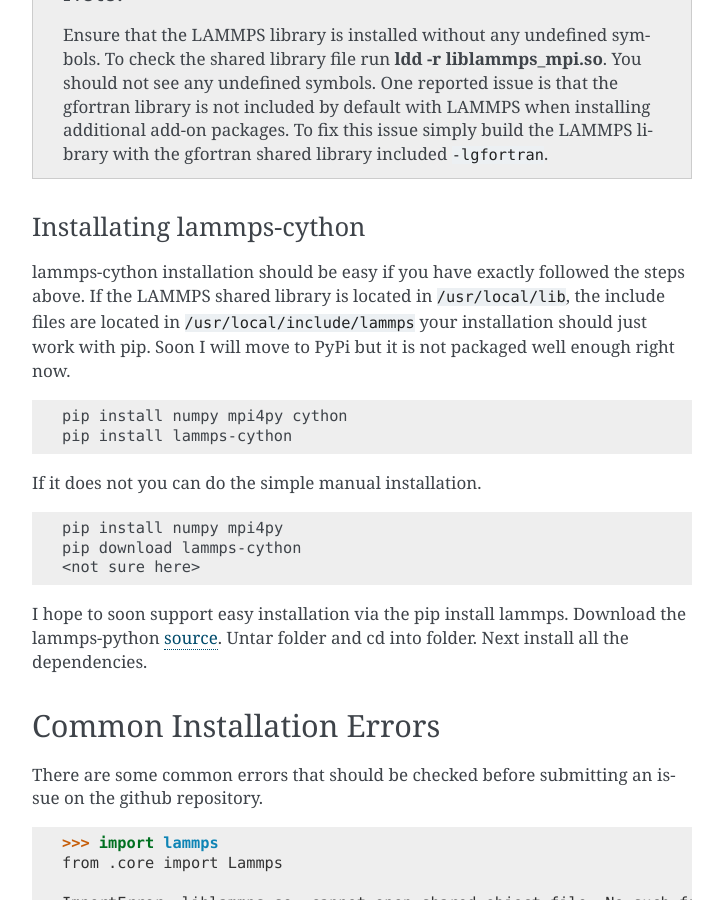
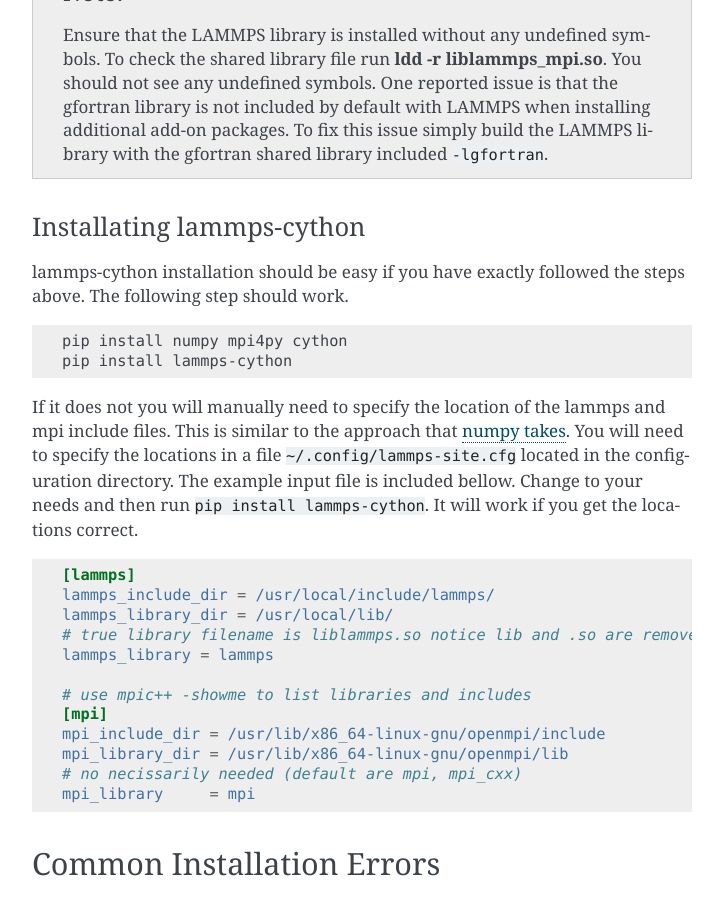
Before and after one commit to costrouc/lammps-cython, a Sphinx documentation site: the page built from docs/installation.rst, in a window 1280 px wide and 900 px high, scrolled down 2334 px. Shown: the whole window, without its empty margins (388-1111 px from the left). Built offline with Sphinx 7.4.7, drawn with Linux system fonts in a browser that asks for light colours; cross-references to code outside the pages are shown as plain code.

Commit message:
Adding easier installation process for pip. Added documentation showing

```diff
--- a/docs/installation.rst
+++ b/docs/installation.rst
@@ -136,30 +136,38 @@ Installating lammps-cython
 ^^^^^^^^^^^^^^^^^^^^^^^^^^
 
 lammps-cython installation should be easy if you have exactly followed
-the steps above. If the LAMMPS shared library is located in
-``/usr/local/lib``, the include files are located in
-``/usr/local/include/lammps`` your installation should just work with
-pip. Soon I will move to PyPi but it is not packaged well enough right
-now.
+the steps above. The following step should work.
 
 .. code-block:: bash
 
    pip install numpy mpi4py cython
    pip install lammps-cython
 
+If it does not you will manually need to specify the location of the
+lammps and mpi include files. This is similar to the approach that
+`numpy takes
+<https://github.com/numpy/numpy/blob/master/site.cfg.example>`_. You
+will need to specify the locations in a file
+``~/.config/lammps-site.cfg`` located in the configuration
+directory. The example input file is included bellow. Change to your
+needs and then run ``pip install lammps-cython``. It will work if you
+get the locations correct.
 
-If it does not you can do the simple manual installation.
+.. code-block:: ini
 
-.. code-block:: bash
+   [lammps]
+   lammps_include_dir = /usr/local/include/lammps/
+   lammps_library_dir = /usr/local/lib/
+   # true library filename is liblammps.so notice lib and .so are removed
+   lammps_library = lammps
 
-   pip install numpy mpi4py
-   pip download lammps-cython
-   <not sure here>
+   # use mpic++ -showme to list libraries and includes
+   [mpi]
+   mpi_include_dir = /usr/lib/x86_64-linux-gnu/openmpi/include
+   mpi_library_dir = /usr/lib/x86_64-linux-gnu/openmpi/lib
+   # no necissarily needed (default are mpi, mpi_cxx)
+   mpi_library     = mpi
 
-I hope to soon support easy installation via the pip install
-lammps. Download the lammps-python `source
-<http://github.com/costrouc/lammps-python/tarbal/stable>`_. Untar
-folder and cd into folder. Next install all the dependencies.
 
 Common Installation Errors
 --------------------------
```
Also changed, not shown: setup.py (+7 -1 lines).
